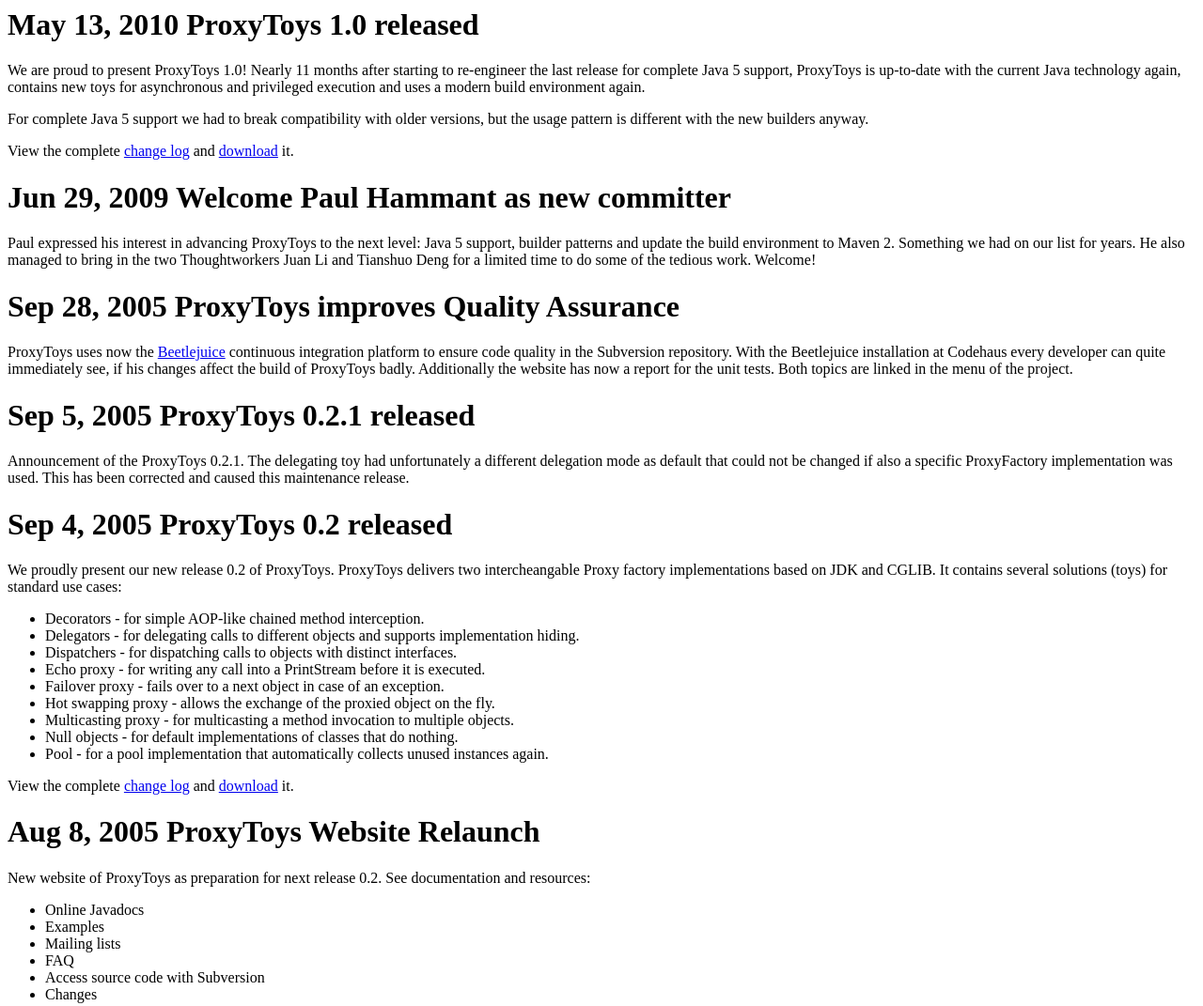
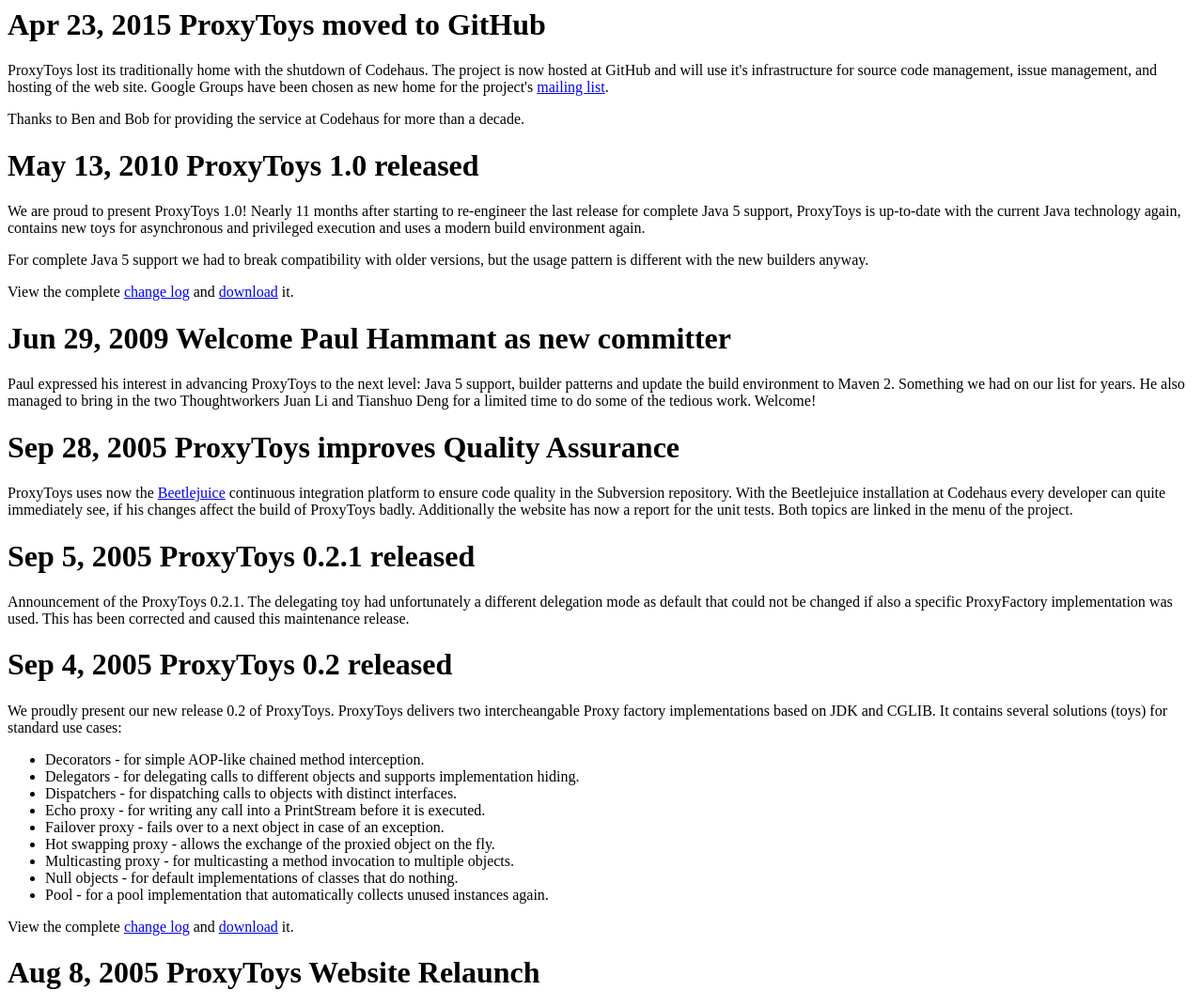
Before and after one commit to proxytoys/proxytoys, a plain HTML site: page website/src/site/content/news.html in a window 1280 px wide. Shown: the top 1071 px of the page at 94% size. Drawn offline with Linux system fonts and the light colour scheme.

Commit message:
Update news and skin.

```diff
--- a/website/src/site/content/news.html
+++ b/website/src/site/content/news.html
@@ -1,7 +1,7 @@
 <html>
     <!--
-     (c) 2005, 2009, 2010 ThoughtWorks Ltd
-     All rights reserved.
+     (c) 2005, 2009, 2010 ThoughtWorks Ltd. All rights reserved.
+     (c) 2015 ProxyToys Committers. All rights reserved.
 
      The software in this package is published under the terms of the BSD
      style license a copy of which has been included with this distribution in
@@ -15,7 +15,14 @@
 
   <body>
 
-	<h1 id="20100505"><b>May 13, 2010</b> ProxyToys 1.0 released</h1>
+	<h1 id="20150423"><b>Apr 23, 2015</b> ProxyToys moved to GitHub</h1>
+      <p>ProxyToys lost its traditionally home with the shutdown of Codehaus. The project is now hosted
+      at GitHub and will use it's infrastructure for source code management, issue management, and hosting
+      of the web site. Google Groups have been chosen as new home for the project's
+      <a href="https://groups.google.com/forum/#!forum/proxytoys">mailing list</a>.</p>
+      <p>Thanks to Ben and Bob for providing the service at Codehaus for more than a decade.</p>
+
+	<h1 id="20100513"><b>May 13, 2010</b> ProxyToys 1.0 released</h1>
       <p>We are proud to present ProxyToys 1.0! Nearly 11 months after starting to re-engineer the last release for
       complete Java 5 support, ProxyToys is up-to-date with the current Java technology again, contains new toys
       for asynchronous and privileged execution and uses a modern build environment again.</p>
```
Also changed, not shown: website/src/site/templates/skin.html (+8 -3 lines).
